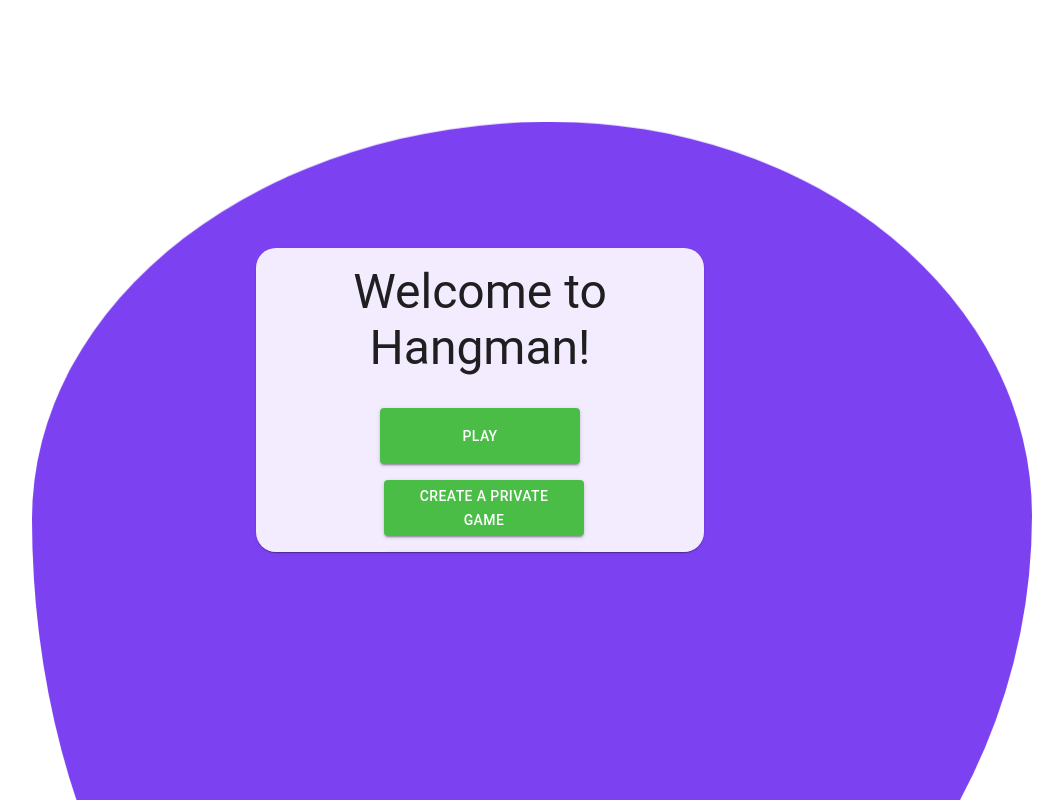
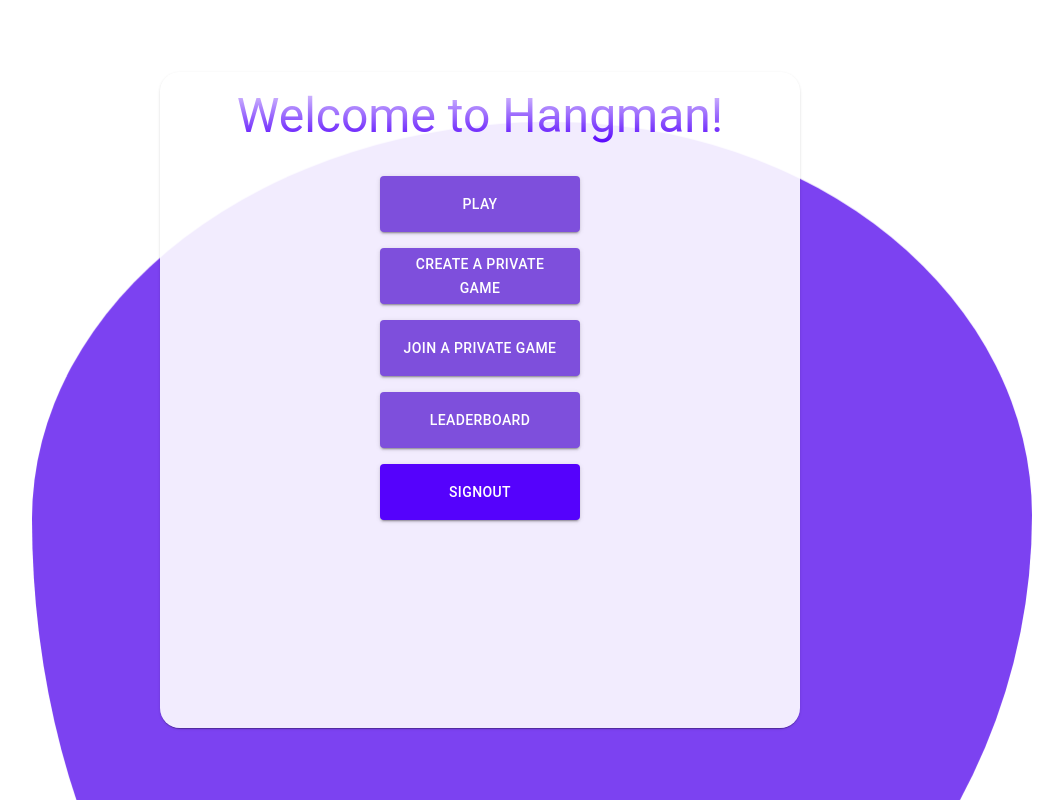
Before and after one commit to PV1shal/hangman-frontend, a React (Create React App) app: page /home in a window 1280 px wide. Shown: the top 800 px of the page, without its empty margins (160-1223 px from the left). Built offline with nearby package versions, Linux system fonts and the light colour scheme.

Commit message:
UI/Layout Fixes: Still needs improvements on the Game page

```diff
--- a/src/Components/CreatePrivateGame.js
+++ b/src/Components/CreatePrivateGame.js
@@ -123,7 +123,7 @@ function CreatePrivateGame() {
                 </Alert>
             )}
 
-            <Button variant="contained" sx={{ ml: 1, height: 56, width: 200, background: "#4abd46", ":hover": { background: "#368a33" }, marginTop: 2 }} onClick={handleModal}>Create a private game</Button>
+            <Button variant="contained" sx={{ height: 56, width: 200, background: "#7e4fdc", ":hover": { background: "#a375ff" }, marginTop: 2 }} onClick={handleModal}>Create a private game</Button>
             <Modal
                 style={{ display: 'flex', alignItems: 'center', justifyContent: 'center' }}
                 open={open}
--- a/src/Components/HomePage.js
+++ b/src/Components/HomePage.js
@@ -1,4 +1,4 @@
-import { Button, Card, CardContent, CardHeader } from '@mui/material';
+import { Button, Card, CardContent, CardHeader, Box } from '@mui/material';
 import React from 'react';
 import CreatePrivateGame from './CreatePrivateGame';
 import JoinPrivateGame from './JoinPrivateGame';
@@ -28,20 +28,26 @@ const Homepage = () => {
 
     return (
         <div style={{ display: 'flex', justifyContent: 'center', alignItems: 'center', height: '100vh' }}>
-            <Card sx={{ width: "35vw", height: "38vh", background: "rgba(255, 255, 255, 0.9)", borderRadius: 5 }}>
+            <Card sx={{ width: "50vw", height: "82vh", background: "rgba(255, 255, 255, 0.9)", borderRadius: 5 }}>
                 <CardHeader
-                    titleTypographyProps={{ variant: 'h3' }}
+                    titleTypographyProps={{
+                    variant: 'h3',
+                    style:
+                    {backgroundImage: 'linear-gradient(to bottom, #decdfe, #5502fc)',
+                    webkitBackgroundClip: 'text',
+                    webkitTextFillColor: 'transparent'}
+                }}
                     title="Welcome to Hangman!"
                 />
                 <CardContent>
-                    <Button variant="contained" sx={{ height: 56, width: 200, background: "#4abd46", ":hover": { background: "#368a33" } }} onClick={() => hadndleSinglePlayer()}>Play</Button>
+                    <Button variant="contained" sx={{ height: 56, width: 200, background: "#7e4fdc", ":hover": { background: "#a375ff" } }} onClick={() => hadndleSinglePlayer()}>Play</Button>
                     <CreatePrivateGame />
                     <JoinPrivateGame />
-                    <Button variant="contained" sx={{ height: 56, width: 200, background: "#4abd46", ":hover": { background: "#368a33" }, marginTop: 2 }} href="/leaderboard">
+                    <Button variant="contained" sx={{ height: 56, width: 200, background: "#7e4fdc", ":hover": { background: "#a375ff" }, marginTop: 2 }} href="/leaderboard">
                         Leaderboard
                     </Button>
                     <br />
-                    <Button variant="contained" sx={{ height: 56, width: 200, background: "#2360d3", ":hover": { background: "#d81111" }, marginTop: 2 }} onClick={() => SignOut()}>
+                    <Button variant="contained" sx={{ height: 56, width: 200, background: "#5502fc", ":hover": { background: "#d81111" }, marginTop: 2 }} onClick={() => SignOut()}>
                         SignOut
                     </Button>
                 </CardContent>
--- a/src/Components/JoinPrivateGame.js
+++ b/src/Components/JoinPrivateGame.js
@@ -55,7 +55,7 @@ const JoinPrivateGame = () => {
                 zIndex: "9999",
             }}>Something went wrong! Check the entered code</Alert>}
 
-            <Button variant="contained" sx={{ ml: 1, height: 56, width: 200, background: "#4abd46", ":hover": { background: "#368a33" }, marginTop: 2 }} onClick={handleModal}>Join a Private Game</Button>
+            <Button variant="contained" sx={{ height: 56, width: 200, background: "#7e4fdc", ":hover": { background: "#a375ff" }, marginTop: 2 }} onClick={handleModal}>Join a Private Game</Button>
             <Modal
                 style={{ display: 'flex', alignItems: 'center', justifyContent: 'center' }}
                 open={open}
--- a/src/Components/LeaderBoard.js
+++ b/src/Components/LeaderBoard.js
@@ -40,7 +40,7 @@ const Leaderboard = () => {
             <Box sx={style}>
                 <div style={{ display: "flex" }}>
                     <IconButton>
-                        <ArrowBackIcon sx={{ color: "#4abd46" }} onClick={() => window.location.href = "/"} />
+                        <ArrowBackIcon sx={{ color: "#a375ff" }} onClick={() => window.location.href = "/"} />
                     </IconButton>
                 </div>
                 <List>
--- a/src/Components/LoginPage.css
+++ b/src/Components/LoginPage.css
@@ -12,9 +12,9 @@
     -webkit-box-shadow: 0 4px 12px rgba(0, 0, 0, 0.15);
     box-shadow: 0 4px 12px rgba(0, 0, 0, 0.15);
     padding: 24px;
-    border-radius: 8px;
+    border-radius: 25px;
     margin: 0 auto;
-    background: var(--color-background-container, #fff)
+    background: rgba(255, 255, 255, 0.9);
 }
 
 .LoginDiv h1 {
@@ -23,19 +23,10 @@
     font-size: 2.5rem;
     line-height: 1.25;
     font-weight: 600;
-    background-image: linear-gradient(to bottom, rgb(255, 225, 179), rgb(255, 77, 0));
+    background-image: linear-gradient(to bottom, #decdfe, #5502fc);
     ;
     -webkit-background-clip: text;
     -webkit-text-fill-color: transparent;
-    margin-bottom: 2.5rem;
-}
-
-.LoginDiv p {
-    font-size: 1rem;
-    line-height: 1.42857;
-    font-weight: 400;
-    color: linear-gradient(to bottom, rgb(0, 153, 255), rgb(102, 191, 250));
-    ;
     margin-bottom: 2.5rem;
 }
 
@@ -51,11 +42,11 @@
 }
 
 .LoginDiv input:hover {
-    outline: 2px solid rgb(255, 225, 179);
+    outline: 2px solid #a375ff;
 }
 
 .LoginDiv input:focus {
-    outline: 2px solid rgba(255, 225, 179, 0.749);
+    outline: 2px solid #7346cd;
 }
 
 .LoginDiv button {
@@ -67,16 +58,17 @@
     margin-top: 1rem;
     font-size: 1rem;
     font-weight: 500;
-    background: #4abd46;
+    background: #7e4fdc;
     color: #fff;
     cursor: pointer;
     display: inline-block;
+    height: 9vh;
 }
 
 .LoginDiv button:hover {
-    background: #368a33;
+    background: #6941ba;
 }
 
 .LoginDiv button:active {
-    background: linear-gradient(to bottom, rgba(255, 225, 179, 0.639), rgba(255, 223, 176, 0.589));
+    background: #9e70fb;
 }
--- a/src/Components/LoginPage.js
+++ b/src/Components/LoginPage.js
@@ -1,3 +1,4 @@
+import { Button, Card, CardContent, CardHeader } from '@mui/material';
 import { useState, useEffect } from 'react';
 import LoginServices from '../Services/loginServices.js';
 import './LoginPage.css';
@@ -44,7 +45,7 @@ const LoginPage = () => {
             <h1>Hangman</h1>
             <form onSubmit={(e) => validateUser(e)} style={{ display: "block" }}>
                 <input type="text" placeholder='Enter Username' onChange={(e) => setUserName(e.target.value)} />
-                <button type="submit" >Login</button>
+                <Button variant="contained" type="submit">Login</Button>
             </form>
         </div>
     );
--- a/src/Game.js
+++ b/src/Game.js
@@ -186,11 +186,11 @@ function Game() {
   }, [lives]);
 
   return (
-    <div style={{ display: 'flex', justifyContent: 'center', alignItems: 'center', height: '100vh' }}>
-      <Card sx={{ width: "40vw", height: "95vh", background: "rgba(255, 255, 255, 0.9)", borderRadius: 5 }}>
+    <div style={{ display: 'flex', justifyContent: 'center', alignItems: 'center', height: '140vh' }}>
+      <Card sx={{ width: "65vw", height: "133vh", background: "rgba(255, 255, 255, 0.9)", borderRadius: 5 }}>
         <div style={{ display: "flex", alignItems: "center" }}>
           <IconButton sx={{ marginLeft: 2 }}>
-            <ArrowBackIcon sx={{ color: "#4abd46" }} onClick={() => window.location.href = "/"} />
+            <ArrowBackIcon sx={{ color: "#a375ff" }} onClick={() => window.location.href = "/"} />
           </IconButton>
           {typeOfGame === "singlePlayer"
             ? <h1 style={{ textAlign: "center", flex: "1" }}>{userName}, Your current score is: {points}</h1>
@@ -216,7 +216,7 @@ function Game() {
           {gameOngoing ?
             (<InputLetter isValidLetter={isLetter} guessedLetters={charsGuessed} onGuessSubmitted={onGuessSubmitted} />)
             :
-            (<Button variant="contained" sx={{ ml: 2, height: 56, width: 200, background: "#4abd46", ":hover": { background: "#368a33" } }} onClick={newGameButtonClicked}>Start New Game</Button>)}
+            (<Button variant="contained" sx={{ ml: 2, height: 56, width: 200, background: "#7e4fdc", ":hover": { background: "#a375ff" } }} onClick={newGameButtonClicked}>Start New Game</Button>)}
         </div>
         <div className="msg">
           {msg && (<div>{msg}</div>)}
```
